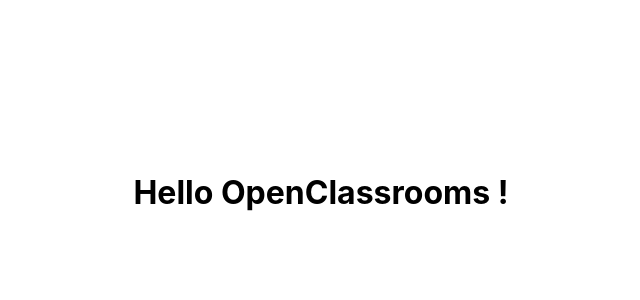
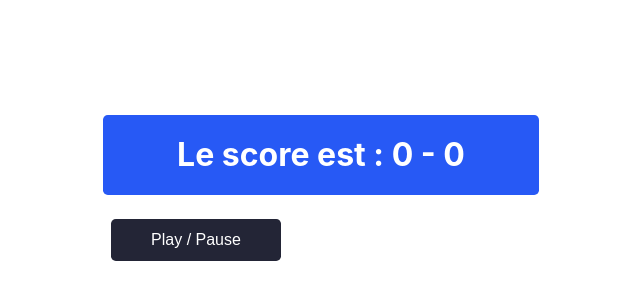
Before and after one commit to filoupegase/tennis-score, a React (Create React App) app: page / in a window 1280 px wide. Shown: the part 208-508 px from the top of the page, without its empty margins (319-959 px from the left). Built offline with nearby package versions, Linux system fonts and the light colour scheme.

Commit message:
init Game score

```diff
--- a/src/App.jsx
+++ b/src/App.jsx
@@ -1,11 +1,16 @@
 import './App.css';
+import PlayPauseBtn from './components/PlayPauseBtn';
+import Display from './components/Display';
+import GameScore from './components/GameScore';
 
 
 function App() {
   return (
-      <h1>
-        Hello OpenClassrooms !
-      </h1>
+      <>
+        <GameScore />
+        <Display />
+        <PlayPauseBtn />
+      </>
   );
 }
 
--- /dev/null
+++ b/src/components/Display/index.jsx
@@ -0,0 +1,11 @@
+import { useSelector } from 'react-redux';
+
+
+function Display() {
+  const gameIsPlaying = useSelector((state) => state.playing);
+  return (
+      <p>{ gameIsPlaying ? '' : 'jeu en pause' }</p>
+  );
+}
+
+export default Display;
--- /dev/null
+++ b/src/components/GameScore/index.jsx
@@ -0,0 +1,17 @@
+import { useSelector } from 'react-redux';
+
+
+function GameScore() {
+  const scorePlayer1 = useSelector((state) => state.player1);
+  const scorePlayer2 = useSelector((state) => state.player2);
+  console.log(scorePlayer1);
+  console.log(scorePlayer2);
+
+  return (
+      <div className="display">
+        Le score est : { scorePlayer1 } - { scorePlayer2 }
+      </div>
+  );
+}
+
+export default GameScore;
--- /dev/null
+++ b/src/components/PlayPauseBtn/index.jsx
@@ -0,0 +1,16 @@
+import { useDispatch } from 'react-redux';
+import { playPause } from '../../store-redux/action';
+import '../../App.css';
+
+
+function PlayPauseBtn() {
+  const dispatch = useDispatch();
+  return (
+      <button
+          className="button"
+          onClick={ () => dispatch(playPause()) }
+      >Play / Pause</button>
+  );
+}
+
+export default PlayPauseBtn;
--- a/src/index.css
+++ b/src/index.css
@@ -1,13 +1,112 @@
 body {
-  margin: 0;
-  font-family: -apple-system, BlinkMacSystemFont, 'Segoe UI', 'Roboto', 'Oxygen',
+    margin: 0;
+    font-family: -apple-system, BlinkMacSystemFont, 'Segoe UI', 'Roboto', 'Oxygen',
     'Ubuntu', 'Cantarell', 'Fira Sans', 'Droid Sans', 'Helvetica Neue',
     sans-serif;
-  -webkit-font-smoothing: antialiased;
-  -moz-osx-font-smoothing: grayscale;
+    -webkit-font-smoothing: antialiased;
+    -moz-osx-font-smoothing: grayscale;
 }
 
 code {
-  font-family: source-code-pro, Menlo, Monaco, Consolas, 'Courier New',
+    font-family: source-code-pro, Menlo, Monaco, Consolas, 'Courier New',
     monospace;
 }
+
+html {
+    font-size: 16px;
+    font-family: "Ubuntu", sans-serif;
+}
+
+
+* {
+    box-sizing: border-box;
+}
+
+#root {
+    padding: 2rem;
+    text-align: center;
+    flex-direction: column;
+    display: flex;
+    align-items: stretch;
+    justify-content: center;
+    min-height: 100vh;
+    max-width: 500px;
+    margin: 0 auto;
+}
+
+p {
+    margin: 0;
+}
+
+.buttons {
+    align-self: center;
+    display: flex;
+    flex-direction: column;
+}
+
+.buttons-row {
+    display: flex;
+    flex-direction: row;
+    justify-content: space-between;
+}
+
+.button {
+    font-family: "Ubuntu", sans-serif;
+    margin: 0.5rem;
+    line-height: 1;
+    border: none;
+    padding: 0.8rem 1rem;
+    font-size: 1rem;
+    background: #232536;
+    border-radius: 0.3rem;
+    color: white;
+    font-weight: 300;
+    width: 170px;
+    cursor: pointer;
+}
+
+.button:hover {
+    background: #2c2f44;
+}
+
+.button:active {
+    background: #1e212e;
+}
+
+.display {
+    font-size: 2rem;
+    font-weight: 700;
+    padding: 1rem;
+    background-color: #2759f5;
+    color: white;
+    border-radius: 0.3rem;
+    line-height: 1.5;
+    margin: 0;
+    margin-bottom: 1rem;
+}
+
+.player-score {
+    font-size: 1.4rem;
+    font-weight: 400;
+    padding: 0.5rem 1rem;
+    margin-bottom: 1rem;
+    background-color: #193ba1;
+    color: white;
+    border-radius: 0.3rem;
+    line-height: 1.5;
+    display: flex;
+    justify-content: space-between;
+}
+
+.player-games {
+    font-size: 1.4rem;
+    font-weight: 400;
+    padding: 0.5rem 1rem;
+    margin-bottom: 1rem;
+    background-color: #ae2b2b;
+    color: white;
+    border-radius: 0.3rem;
+    line-height: 1.5;
+    display: flex;
+    justify-content: space-between;
+}
--- a/src/store-redux/action.js
+++ b/src/store-redux/action.js
@@ -1,4 +1,8 @@
-const playPause = () => ({ type: 'playPause' });
+export const PLAY_PAUSE = 'PLAY_PAUSE';
+
+export const playPause = () => ({
+  type: PLAY_PAUSE
+});
 
 const restartGame = () => ({ type: 'restart' });
 
--- a/src/store-redux/reducer.js
+++ b/src/store-redux/reducer.js
@@ -1,19 +1,35 @@
 import initialState from './initialState';
+import { PLAY_PAUSE } from './action';
 
 
 const reducer = (state = initialState, action) => {
-  if (action.type === 'restart') {
-    return initialState;
+  switch (action.type) {
+    case 'restart':
+      return {
+        initialState
+      };
+    case PLAY_PAUSE:
+      return {
+        ...state,
+        playing: !state.playing
+      };
+    default:
+      return state;
   }
-  if (action.type === 'playPause') {
-    if (state.winner) {
-      return state;
-    }
-    return {
-      ...state,
-      playing: !state.playing
-    };
-  }
+
+
+
+
+
+
+
+
+
+
+
+
+
+
   if (action.type === 'pointScored') {
     const player = action.payload.player;
     const otherPlayer = player === 'player1' ? 'player2' : 'player1';
@@ -53,4 +69,5 @@
   return state;
 };
 
+
 export default reducer;
```
